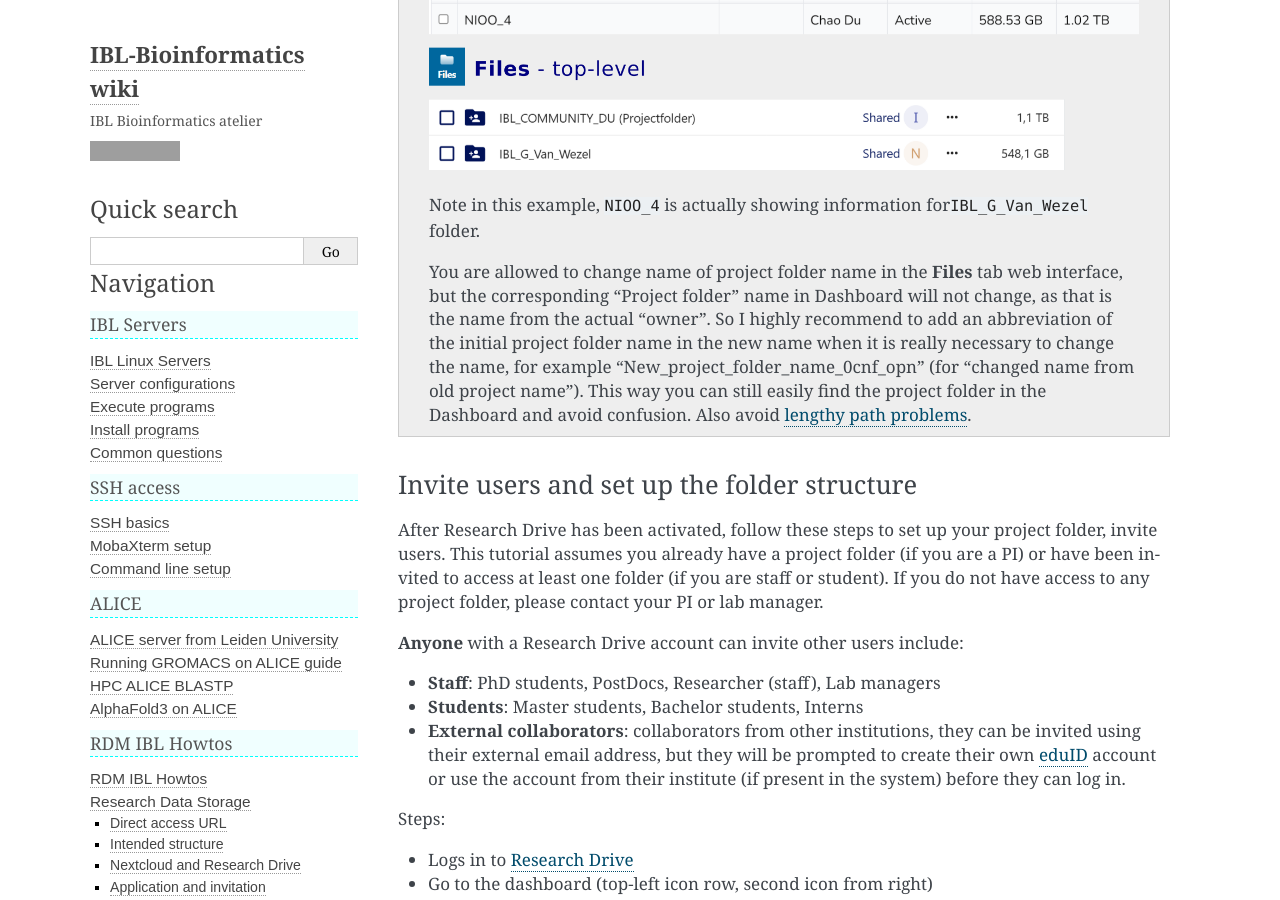
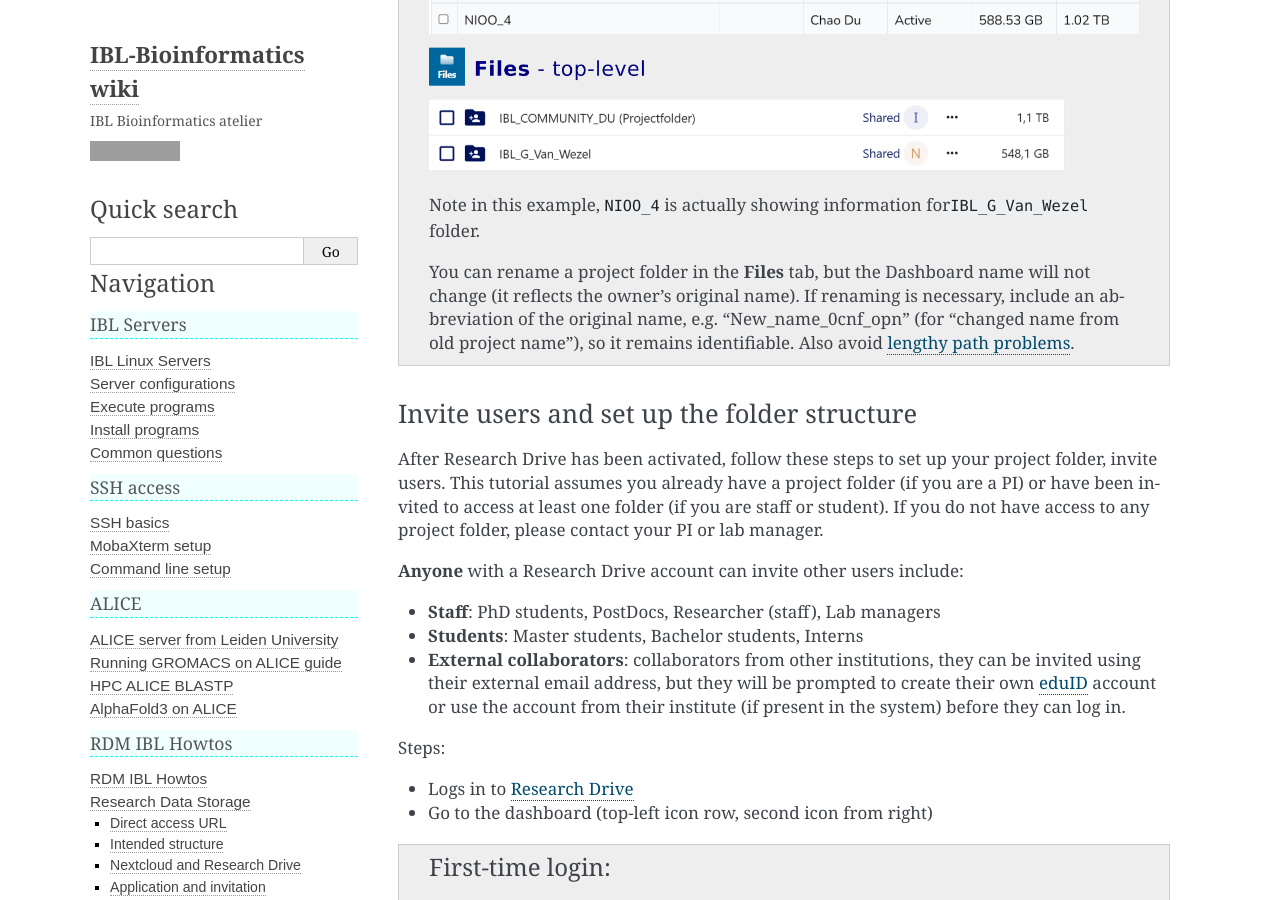
Before and after one commit to IBL-bioinfo/IBL-bioinformatics-wiki, a Sphinx documentation site: the page built from docs/source/rdm_howtos/ResearchDrive.md, in a window 1280 px wide and 900 px high, scrolled down 2418 px. Built offline with Sphinx 7.4.7, drawn with Linux system fonts in a browser that asks for light colours; grey boxes are pictures that could not be loaded.

Commit message:
docs: make project folder rename note more concise in ResearchDrive.md

```diff
--- a/docs/source/rdm_howtos/ResearchDrive.md
+++ b/docs/source/rdm_howtos/ResearchDrive.md
@@ -43,7 +43,7 @@ Example:
 
 Note in this example, `NIOO_4` is actually showing information for`IBL_G_Van_Wezel` folder.
 
-You are allowed to change name of project folder name in the **Files** tab web interface, but the corresponding "Project folder" name in Dashboard will not change, as that is the name from the actual "owner". So I highly recommend to add an abbreviation of the initial project folder name in the new name when it is really necessary to change the name, for example "New_project_folder_name_0cnf_opn" (for "changed name from old project name"). This way you can still easily find the project folder in the Dashboard and avoid confusion. Also avoid [lengthy path problems](#windows-long-path-compatibility-issue).
+You can rename a project folder in the **Files** tab, but the Dashboard name will not change (it reflects the owner's original name). If renaming is necessary, include an abbreviation of the original name, e.g. "New_name_0cnf_opn" (for "changed name from old project name"), so it remains identifiable. Also avoid [lengthy path problems](#windows-long-path-compatibility-issue).
 :::
 
 ### Invite users and set up the folder structure
```
